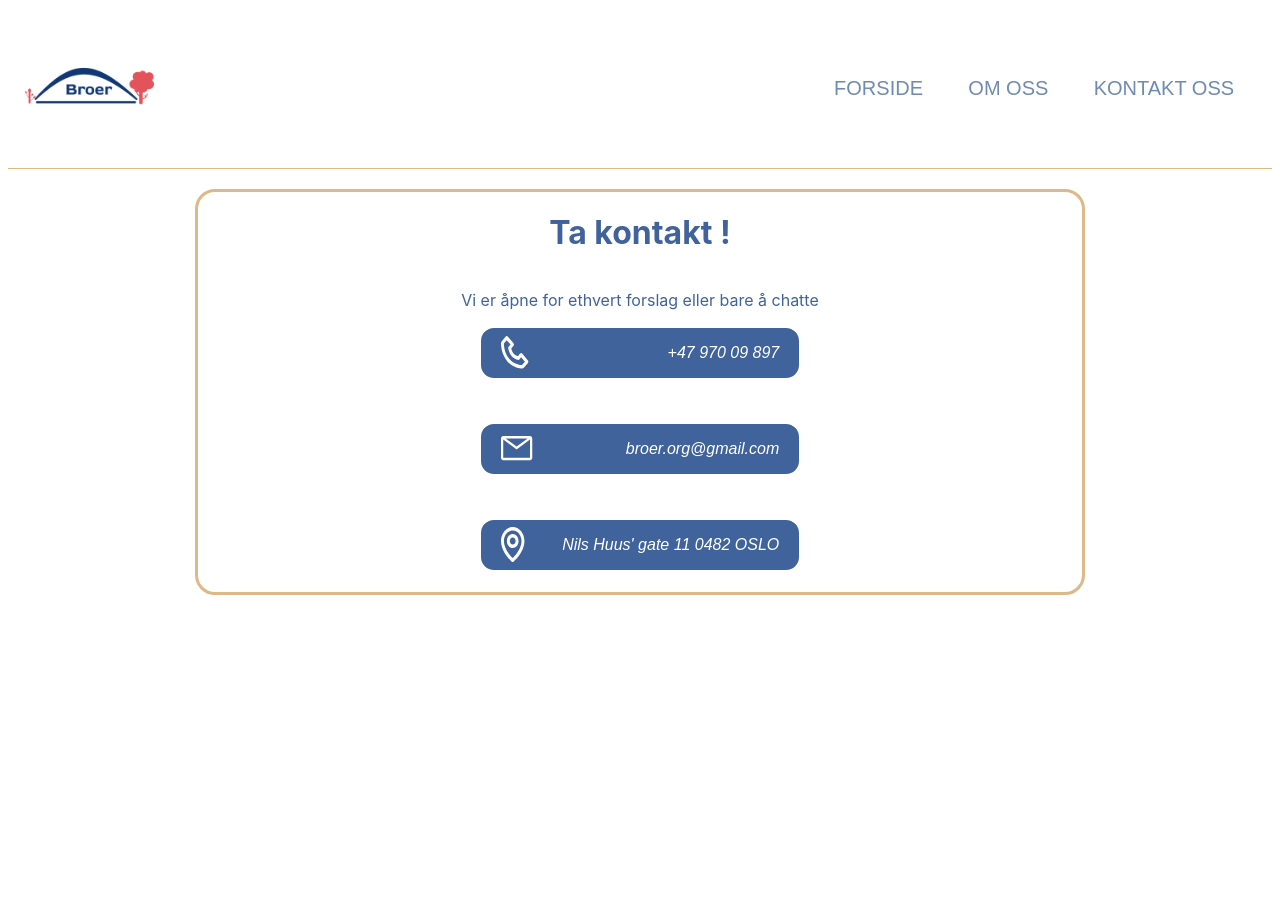
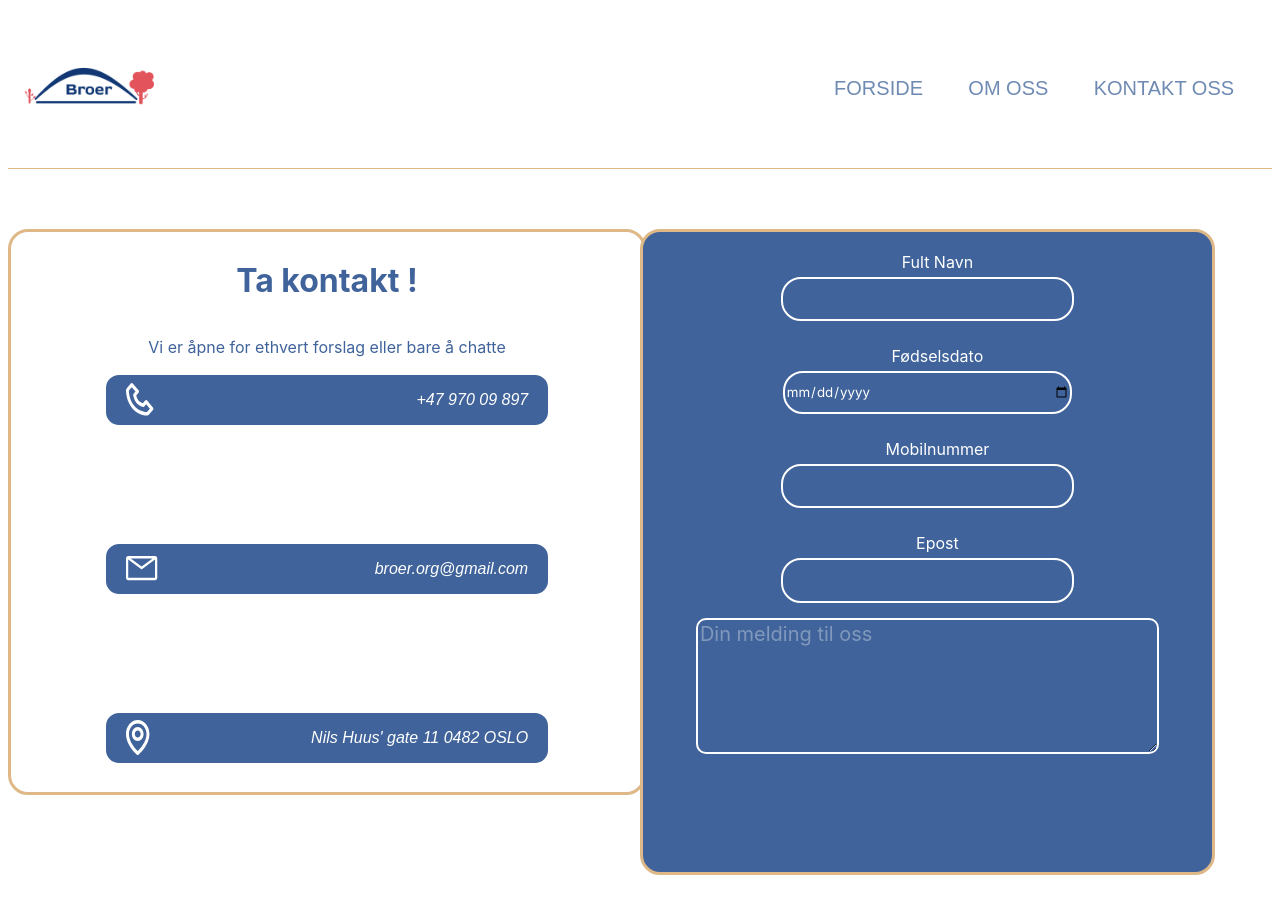
Before and after one commit to Ammar1992-MK/broer_organisation, a React (Create React App) app in the folder app/broer/: page / in a window 1280 px wide. Shown: the top 914 px of the page. Built offline with nearby package versions, Linux system fonts and the light colour scheme.

Commit message:
Added contact form to contact-us page

```diff
--- a/app/broer/package.json
+++ b/app/broer/package.json
@@ -6,6 +6,7 @@
     "@testing-library/jest-dom": "^5.11.4",
     "@testing-library/react": "^11.1.0",
     "@testing-library/user-event": "^12.1.10",
+    "emailjs-com": "^2.6.4",
     "react": "^17.0.1",
     "react-dom": "^17.0.1",
     "react-icons": "^4.2.0",
--- a/app/broer/src/components/ContactUs/ContactUs.jsx
+++ b/app/broer/src/components/ContactUs/ContactUs.jsx
@@ -3,6 +3,11 @@ import {Icons} from '../Icons/Icons'
 import './contactUs.css'
 
 export const ContactUs = () => {
+
+    const sendEmail = () => {
+
+        console.log("email");
+    }
 
     return (
 
@@ -27,7 +32,22 @@ export const ContactUs = () => {
                 </div>
             </div>
 
-            <div className="become-memeber-container"></div>
+            <div className="become-memeber-container">
+
+                <form className="from" onSubmit={sendEmail}>
+                    <label>Fult Navn</label>
+                    <input type="text" className="input" name="name" ></input>
+                    <label>Fødselsdato</label>
+                    <input type="date" className="input" name="date" ></input>
+                    <label>Mobilnummer</label>
+                    <input className="input" name="number" ></input>
+                    <label>Epost</label>
+                    <input type="email" className="input" name="email" ></input>
+                    <textarea className="text-message" placeholder="Din melding til oss"></textarea>
+                </form>
+
+
+            </div>
         </div>
     );
 }
--- a/app/broer/src/components/ContactUs/contactUs.css
+++ b/app/broer/src/components/ContactUs/contactUs.css
@@ -2,8 +2,10 @@
 
     width : 100%;
     height : 100%;
-    display: flex;
-    justify-content: center;
+    display: grid;
+    grid-template-columns: repeat(2,1fr);
+    margin : 0px;
+    padding:0px;
 
 }
 
@@ -11,9 +13,10 @@
 
     border : 3px solid burlywood;
     border-radius: 20px;
-    height : 50%;
-    width : 70%;
-    margin-top: 20px;
+    height : 70%;
+    width : 100%;
+    grid-column: 1 span/2;
+    margin-top: 60px;
     display: flex;
     flex-direction: column;
     justify-content: center;
@@ -24,7 +27,7 @@
 
 .contact-info-container {
 
-    width : 60%;
+    width : 70%;
     height: 70%;
     display: flex;
     flex-direction: column;
@@ -35,7 +38,7 @@
 
 .contact-info{
 
-    width : 60%;
+    width : 100%;
     display: flex;
     flex-direction: row;
     align-items: center;
@@ -54,3 +57,68 @@
     font-family: Arial, Helvetica, sans-serif;
     margin-right: 20px;
 }
+
+
+
+  .become-memeber-container{
+      border : 3px solid burlywood;
+      border-radius: 20px;
+      margin-top: 60px;
+      height : 80%;
+      width :90%;
+      max-width : 90%;
+      grid-column: 2;
+      background-color:#3F639A;
+  }
+
+  .from{
+    width : 100%;
+    height: 100%;
+    display: flex;
+    flex-direction: column;
+    border-radius: 20px;
+    align-items: center;
+  }
+
+  .input{
+
+    border-radius: 20px;
+    width : 50%;
+    height : 6%;
+    margin: 5px;
+    outline: none;
+    border : 2px solid #ffffff;
+    background-color: #3F639A;
+    color : #ffffff;
+    font-family:-apple-system, BlinkMacSystemFont, 'Segoe UI', Roboto, Oxygen, Ubuntu, Cantarell, 'Open Sans', 'Helvetica Neue', sans-serif;
+    text-rendering: geometricPrecision;
+  }
+
+
+  label{
+
+    color : #ffffff;
+    margin-left: 20px;
+    margin-top: 20px;
+    font-family:-apple-system, BlinkMacSystemFont, 'Segoe UI', Roboto, Oxygen, Ubuntu, Cantarell, 'Open Sans', 'Helvetica Neue', sans-serif;
+  }
+
+  .text-message{
+    width: 90%;
+    max-width: 80%;
+    height: 20%;
+    border-style: none;
+    border : 2px solid #ffffff ;
+    color : #ffffff;
+    border-radius: 10px;
+    margin : 10px;
+    outline: none;
+    background-color: #3F639A;
+    font-family:-apple-system, BlinkMacSystemFont, 'Segoe UI', Roboto, Oxygen, Ubuntu, Cantarell, 'Open Sans', 'Helvetica Neue', sans-serif;
+    font-size: 20px;
+    resize:vertical;
+  }
+
+  ::placeholder{
+      color : #ffffff58;
+  }
```
Also changed, not shown: 1 other file (tests, documents, lock files or other folders).
